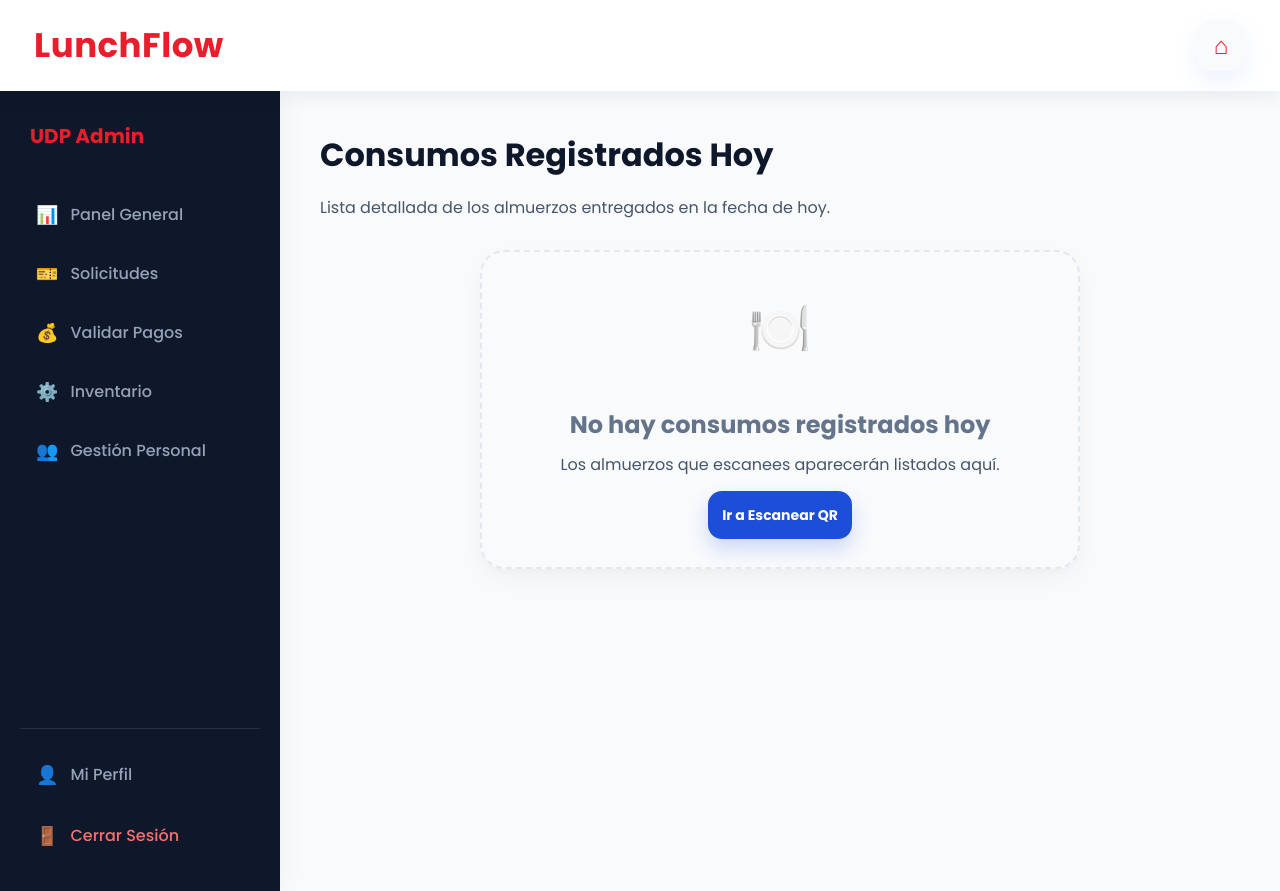
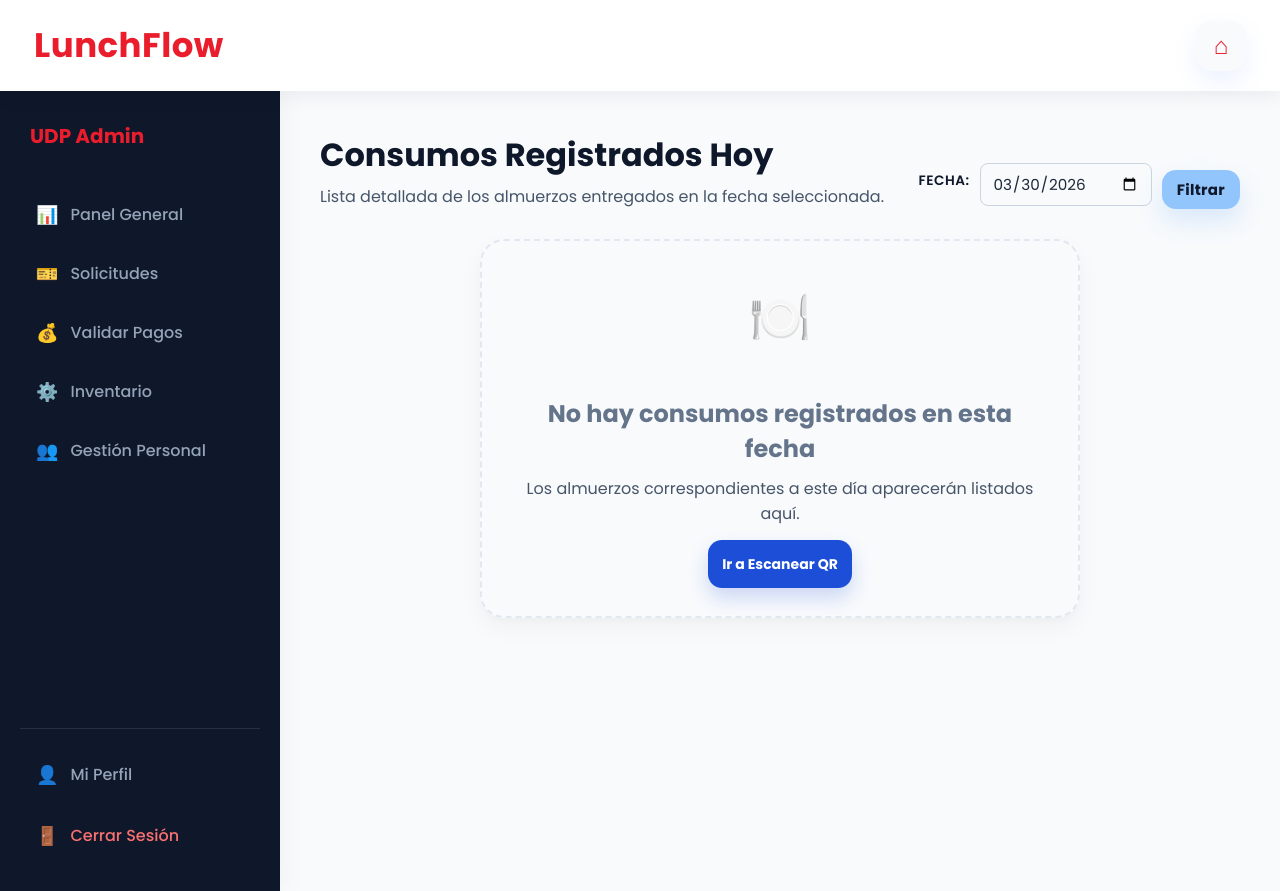
Before and after one commit to juansimonEAFIT/Proyecto2_EAFIT, a Django app: page /restaurante/consumos/ in a window 1280 px wide. Run offline with Django 5.2, Linux system fonts and the light colour scheme; a user stored in the database is signed in; tables that the repository leaves empty hold one stand-in row (values such as "Sample post").

Commit message:
Correción de error hora e implementación de filtros para historial de consumo y solicitudes

```diff
--- a/Proyecto/settings.py
+++ b/Proyecto/settings.py
@@ -122,9 +122,9 @@ AUTH_PASSWORD_VALIDATORS = [
 # Internationalization
 # https://docs.djangoproject.com/en/6.0/topics/i18n/
 
-LANGUAGE_CODE = 'en-us'
+LANGUAGE_CODE = 'es-co'
 
-TIME_ZONE = 'UTC'
+TIME_ZONE = 'America/Bogota'
 
 USE_I18N = True
 
--- a/schedule/templates/schedule/historial_consumos_restaurante.html
+++ b/schedule/templates/schedule/historial_consumos_restaurante.html
@@ -5,9 +5,16 @@
 {% block main_container_class %}dashboard-empleado-contenedor{% endblock %}
 
 {% block content %}
-<div class="header-seccion" style="display: block; margin-bottom: 30px;">
-    <h1 style="color: var(--color-oscuro);">Consumos Registrados Hoy</h1>
-    <p class="subtitulo-izq" style="font-size: 16px;">Lista detallada de los almuerzos entregados en la fecha de hoy.</p>
+<div class="header-seccion" style="display: flex; justify-content: space-between; align-items: flex-end; margin-bottom: 30px; flex-wrap: wrap; gap: 15px;">
+    <div>
+        <h1 style="color: var(--color-oscuro); margin: 0;">{% if es_hoy %}Consumos Registrados Hoy{% else %}Consumos del {{ fecha_filtro|date:"d M Y" }}{% endif %}</h1>
+        <p class="subtitulo-izq" style="font-size: 16px; margin-top: 5px; margin-bottom: 0;">Lista detallada de los almuerzos entregados en la fecha seleccionada.</p>
+    </div>
+    <form method="GET" style="display: flex; gap: 10px; align-items: center;">
+        <label for="fecha" style="font-weight: 600; color: var(--color-oscuro);">Fecha:</label>
+        <input type="date" id="fecha" name="fecha" value="{{ fecha_filtro|date:'Y-m-d' }}" style="padding: 8px 12px; border: 1px solid #cbd5e1; border-radius: 8px; font-family: inherit;">
+        <button type="submit" class="boton" style="padding: 8px 15px;">Filtrar</button>
+    </form>
 </div>
 
 {% if consumos_hoy %}
@@ -40,14 +47,14 @@
     </div>
 
     <div style="margin-top: 25px; text-align: center; padding-top: 15px; border-top: 1px solid #f1f5f9; color: var(--color-texto-sutil); font-size: 14px;">
-        <p>Mostrando consumos para el día de hoy: <strong>{% now "d/m/Y" %}</strong></p>
+        <p>Mostrando consumos para el día: <strong>{{ fecha_filtro|date:"d/m/Y" }}</strong></p>
     </div>
 </div>
 {% else %}
 <div class="bento-card" style="margin: 0 auto; max-width: 600px; text-align: center; padding: 40px; border: 2px dashed #e2e8f0; background: transparent;">
     <div style="font-size: 50px; margin-bottom: 20px; filter: grayscale(1);">🍽️</div>
-    <h2 style="color: var(--color-texto-sutil); margin-bottom: 10px;">No hay consumos registrados hoy</h2>
-    <p style="color: var(--color-texto-suave); margin: 0;">Los almuerzos que escanees aparecerán listados aquí.</p>
+    <h2 style="color: var(--color-texto-sutil); margin-bottom: 10px;">No hay consumos registrados en esta fecha</h2>
+    <p style="color: var(--color-texto-suave); margin: 0;">Los almuerzos correspondientes a este día aparecerán listados aquí.</p>
     <div style="margin-top: 25px;">
         <a href="{% url 'dashboard_restaurante' %}" class="btn-quick primary">Ir a Escanear QR</a>
     </div>
--- a/schedule/views.py
+++ b/schedule/views.py
@@ -4,6 +4,7 @@ from django.contrib.auth.decorators import login_required
 from django.db.models import Sum
 from django.shortcuts import get_object_or_404, redirect, render
 from django.utils import timezone
+from django.utils.dateparse import parse_date
 
 from .forms import FormularioSolicitudTiquete, FormularioRegistroPago, FormularioInventario, FormularioAumentarInventario
 from .models import Consumo, SolicitudTiquete, InventarioTiquetes, RegistroPago
@@ -124,8 +125,36 @@ def consultar_estado_cuenta(request):
     except Empleado.DoesNotExist:
         return redirect("dashboard_empleado")
 
-    # Historial de compras (tiquetes aprobados)
-    compras = SolicitudTiquete.objects.filter(empleado=empleado, estado="aprobado").order_by("-fecha_solicitud")
+    # Filtrado por mes en el historial de compras
+    hoy = timezone.localdate()
+    try:
+        mes_actual = int(request.GET.get('mes', hoy.month))
+        anio_actual = int(request.GET.get('anio', hoy.year))
+    except ValueError:
+        mes_actual = hoy.month
+        anio_actual = hoy.year
+
+    # Validar rangos de fecha
+    if mes_actual < 1 or mes_actual > 12:
+        mes_actual = hoy.month
+        anio_actual = hoy.year
+
+    # Cálculos para la UI de navegación de meses
+    next_month = mes_actual + 1 if mes_actual < 12 else 1
+    next_year = anio_actual if mes_actual < 12 else anio_actual + 1
+    prev_month = mes_actual - 1 if mes_actual > 1 else 12
+    prev_year = anio_actual if mes_actual > 1 else anio_actual - 1
+
+    nombres_meses = ["Enero", "Febrero", "Marzo", "Abril", "Mayo", "Junio", "Julio", "Agosto", "Septiembre", "Octubre", "Noviembre", "Diciembre"]
+    mes_nombre = nombres_meses[mes_actual - 1]
+
+    # Historial de compras (tiquetes aprobados) del mes especificado
+    compras = SolicitudTiquete.objects.filter(
+        empleado=empleado,
+        estado="aprobado",
+        fecha_solicitud__year=anio_actual,
+        fecha_solicitud__month=mes_actual
+    ).order_by("-fecha_solicitud")
 
     # Obtener precio actual del inventario (solo para propósitos informativos generales)
     inventario = InventarioTiquetes.objects.order_by("-mes").first()
@@ -145,7 +174,7 @@ def consultar_estado_cuenta(request):
     total_pagos_validados = pagos.aggregate(total=Sum("valor_pagado"))["total"] or Decimal("0.00")
 
     from django.db.models import F
-    deuda_total = compras.annotate(
+    deuda_total = SolicitudTiquete.objects.filter(empleado=empleado, estado="aprobado").annotate(
         costo_total=F('cantidad') * F('precio_unitario')
     ).aggregate(total=Sum('costo_total'))["total"] or Decimal("0.00")
 
@@ -163,6 +192,12 @@ def consultar_estado_cuenta(request):
             "tiquetes_disponibles": tiquetes_disponibles,
             "precio_tiquete": precio_tiquete,
             "ultima_actualizacion": timezone.now(),
+            "mes_nombre": mes_nombre,
+            "anio_actual": anio_actual,
+            "prev_month": prev_month,
+            "prev_year": prev_year,
+            "next_month": next_month,
+            "next_year": next_year,
         },
     )
 
@@ -303,13 +338,23 @@ def historial_consumos(request, empleado_id):
 
 @login_required
 def historial_consumos_restaurante(request):
-    """Muestra los consumos registrados hoy por el restaurante."""
+    """Muestra los consumos registrados en una fecha específica (por defecto hoy) por el restaurante."""
     if request.user.role != 'restaurante' and not request.user.is_superuser:
         return redirect("inicio")
 
     hoy = timezone.localdate()
+    fecha_filtro = hoy
+    es_hoy = True
+
+    fecha_str = request.GET.get('fecha')
+    if fecha_str:
+        parsed_date = parse_date(fecha_str)
+        if parsed_date:
+            fecha_filtro = parsed_date
+            es_hoy = (parsed_date == hoy)
+
     consumos_hoy = Consumo.objects.filter(
-        fecha_consumo__date=hoy
+        fecha_consumo__date=fecha_filtro
     ).select_related(
         'empleado__user'
     ).order_by('-fecha_consumo')
@@ -317,4 +362,6 @@ def historial_consumos_restaurante(request):
     return render(request, "schedule/historial_consumos_restaurante.html", {
         "consumos_hoy": consumos_hoy,
         "total_consumos_hoy": consumos_hoy.count(),
+        "fecha_filtro": fecha_filtro,
+        "es_hoy": es_hoy,
     })
```
Also changed, not shown: core/templates/core/dashboard_admin.html (+34 -1 lines), core/views.py (+45 -4 lines), schedule/templates/schedule/consultar_estado_cuenta.html (+8 -1 lines).
